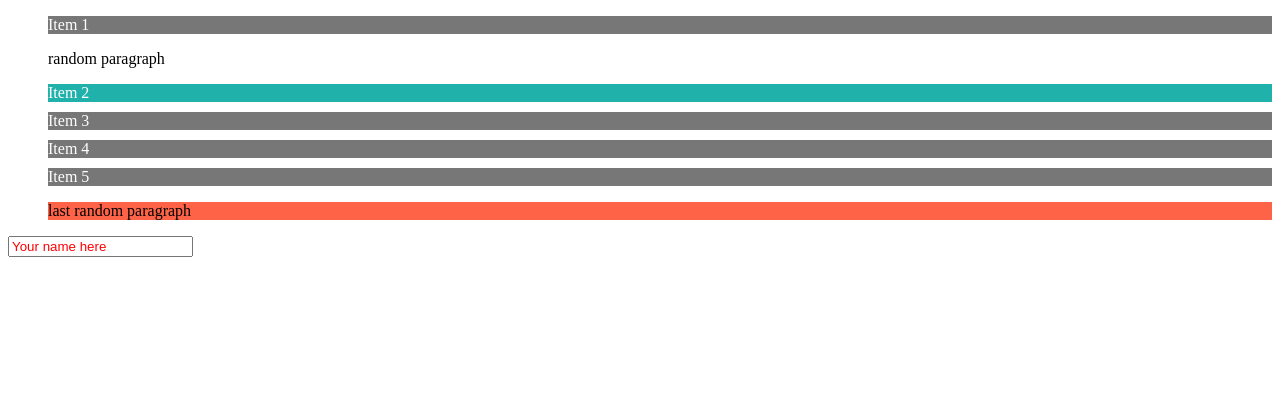
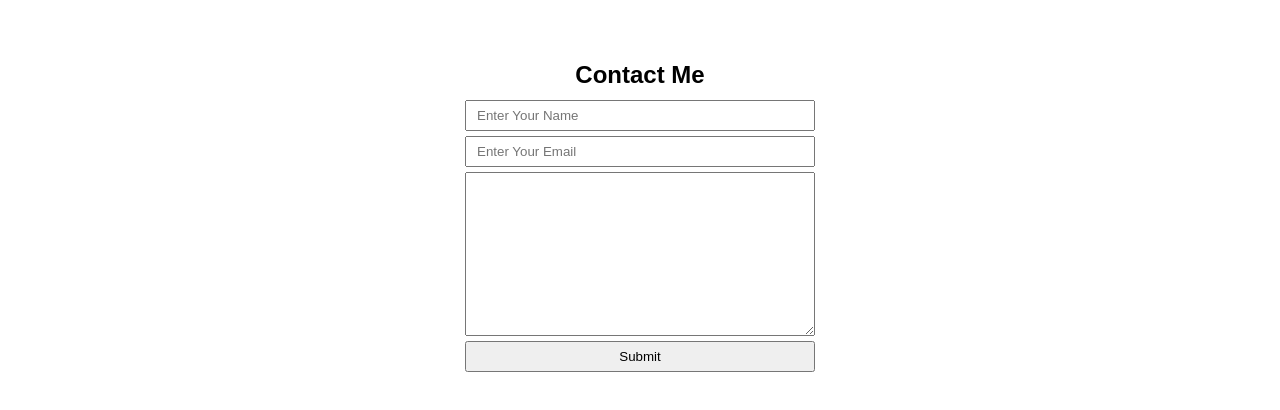
Before and after one commit to CoreyPhillipsOfficial/example_css_playground, a plain HTML site: page index.html in a window 1280 px wide. Drawn offline with Linux system fonts and the light colour scheme.

Commit message:
added form and basic styles

```diff
--- a/css/style.css
+++ b/css/style.css
@@ -1,4 +1,71 @@
-@keyframes fadeIn {
+body {
+    font-family: sans-serif;
+}
+
+
+#contact-form {
+    display: flex;
+    flex-direction: column;
+    width: 350px;
+    margin: 35px auto 0;
+}
+
+
+#contact-form > * {
+    padding: 6px 10px;
+    margin-bottom: 5px;
+}
+
+
+#contact-form h2 {
+    text-align: center;
+}
+
+
+
+
+
+
+
+
+
+
+
+
+
+
+
+
+
+
+
+
+
+
+
+
+
+
+
+
+
+
+
+
+
+
+
+
+
+
+
+
+
+
+
+
+
+/* @keyframes fadeIn {
     /* from { opacity: 0;
 
     } to {
@@ -68,4 +135,4 @@ ul :last-child {
 
 #name-input::placeholder {
     color: red
-}
+} */
--- a/index.html
+++ b/index.html
@@ -1,4 +1,60 @@
 <!DOCTYPE html>
+<html lang="en">
+<head>
+    <meta charset="UTF-8">
+    <meta name="viewport" content="width=device-width, initial-scale=1.0">
+    <title>CSS Stuff</title>
+    <link rel="stylesheet" href="./css/style.css">
+</head>
+<body>
+    <form id="contact-form" action="">
+        <h2>Contact Me</h2>
+        <input type="text" placeholder="Enter Your Name">
+        <input type="email" placeholder="Enter Your Email">
+        <textarea cols="30" rows="10"></textarea>
+        <button>Submit</button>
+    </form>
+</body>
+</html>
+
+
+
+
+
+
+
+
+
+
+
+
+
+
+
+
+
+
+
+
+
+
+
+
+
+
+
+
+
+
+
+
+
+
+
+
+
+
+<!-- <!DOCTYPE html>
 <html lang="en">
 <head>
     <meta charset="UTF-8">
@@ -17,7 +73,7 @@
         <p>last random paragraph</p>
     </ul>
 
-    <input placeholder="Your name here"
+    <input placeholder="Your name"
     id="name-input" type="text">
 </body>
-</html>
+</html> -->
```
